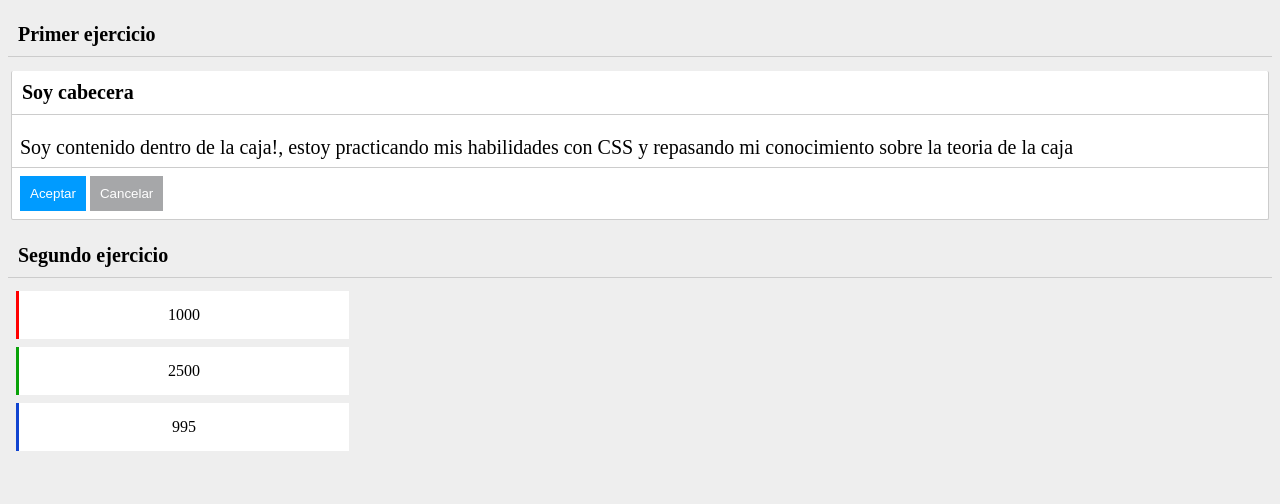
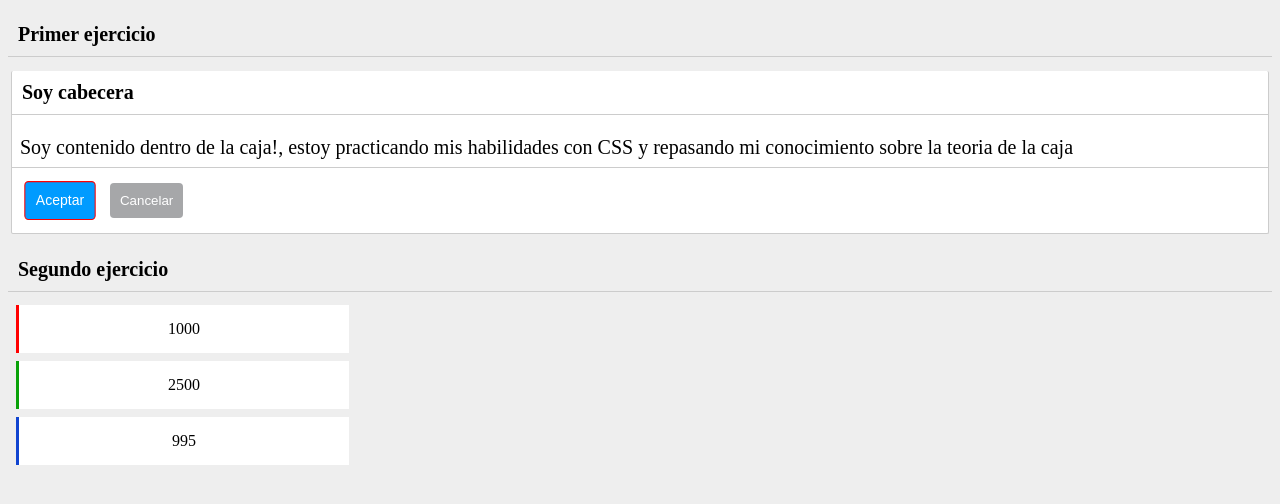
Before and after one commit to avilDev-cr/primerCursoHolaMundo, a plain HTML site: page index.html in a window 1280 px wide. In both pictures the pointer is over the button "Aceptar". Drawn offline with Linux system fonts and the light colour scheme.

Commit message:
Agregando estilos a los botones en css

```diff
--- a/styles/style.css
+++ b/styles/style.css
@@ -33,9 +33,19 @@ button {
   background-color: rgb(166, 167, 169);
   color: white;
   border: 0px;
+  transition: 0.3s;
+  border-radius: 4PX;
+  margin: 6px;
 }
 button.aceptar {
   background-color: #009bff;
+}
+button:hover{
+transform: scale(1.05,1.05);
+border-style: solid;
+border-width: 1px;
+border-color: red;
+
 }
 
 .box {
@@ -47,19 +57,16 @@ button.aceptar {
   border-style: solid;
   border-left-width: 3px;
   text-align: center;
-  /* box-shadow: 0,0,0,0,1; */
-
-
+  box-shadow: 0px, 2px, 2px rgba(0, 0, 0, 0.2);
 }
 
-.box.red
-{
+.box.red {
   border-color: red;
 }
-.box.green{
+.box.green {
   border-color: rgb(9, 162, 9);
 }
-.box.blue{
+.box.blue {
   border-color: rgb(16, 68, 208);
   transition: 0.3s;
 }
@@ -68,10 +75,9 @@ button.aceptar {
   background-color: rgba(32, 151, 181, 0.22);
 }
 
-.box.red:hover
-{
-   transform: scale(1.05, 1.05) ;
+.box.red:hover {
+  transform: scale(1.05, 1.05);
 }
-.box.green:hover{
-    box-shadow: 1px 2px 10px rgba(0,0,0,0.2);
+.box.green:hover {
+  box-shadow: 1px 2px 10px rgba(0, 0, 0, 0.2);
 }
```
Lines whose indentation alone changed are shown as unchanged.
